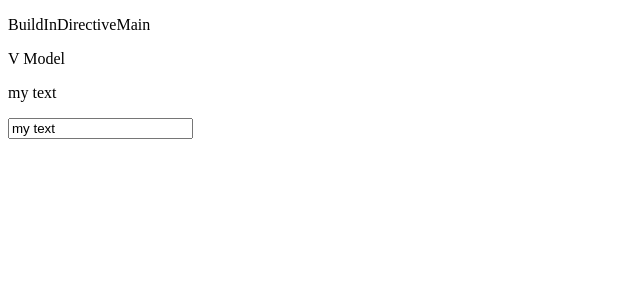
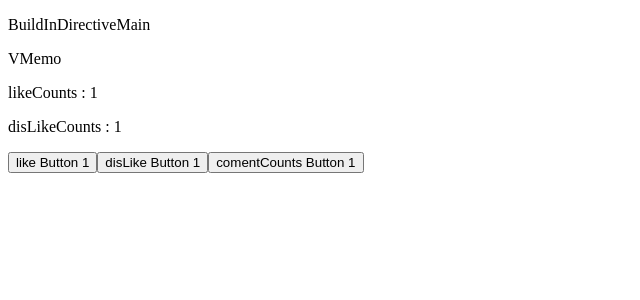
Before and after one commit to es-77/learn-vue-js, a Vue app: page / in a window 1280 px wide. Shown: the top 300 px of the page, without its empty margins (0-640 px from the left). Built offline with nearby package versions, Linux system fonts and the light colour scheme.

Commit message:
v-memo v-slot v-pre v-once

```diff
--- a/src/components/buildInDirectives/BuildInDirectiveMain.vue
+++ b/src/components/buildInDirectives/BuildInDirectiveMain.vue
@@ -9,12 +9,18 @@
   <!-- <VForVue /> -->
   <!-- <VOnVue /> -->
   <!-- <VbindVue /> -->
-  <VModelVue />
+  <!-- <VModelVue /> -->
+  <!-- <VPreVue /> -->
+  <!-- <VOnceVue /> -->
+  <VMemoVue />
 </template>
 
 <script>
+import VMemoVue from './VMemo.vue';
+// import VOnceVue from './VOnce.vue';
 // import VbindVue from './VBind.vue';
-import VModelVue from './VModel.vue';
+// import VModelVue from './VModel.vue';
+// import VPreVue from './VPre.vue';
 // import VElseVue from './VElse.vue';
 // import VElseIfVue from './VElseIf.vue';
 // import VForVue from './VFor.vue';
@@ -36,7 +42,10 @@ export default {
     // VForVue
     // VOnVue
     // VbindVue
-    VModelVue
+    // VModelVue
+    // VPreVue
+    // VOnceVue
+    VMemoVue
   }
 };
 </script>
--- /dev/null
+++ b/src/components/buildInDirectives/VMemo.vue
@@ -0,0 +1,31 @@
+<template>
+  <p>VMemo</p>
+  <div class="memo" v-mome="[likeCounts]">
+    <p>likeCounts : {{ likeCounts }}</p>
+    <p>disLikeCounts : {{ disLikeCounts }}</p>
+  </div>
+  <!-- <p>uppdate {{ updateCount }}</p> -->
+  <button @click="likeCounts++">like Button {{ likeCounts }}</button>
+  <button @click="disLikeCounts++">disLike Button {{ disLikeCounts }}</button>
+  <button @click="comentCounts++">comentCounts Button {{ comentCounts }}</button>
+  <!-- {{ onUpdateCount() }} -->
+</template>
+
+<script>
+export default {
+  name: 'VMemo',
+  data() {
+    return {
+      likeCounts: 1,
+      disLikeCounts: 1,
+      comentCounts: 1,
+      updateCount: 1
+    };
+  },
+  methods: {
+    onUpdateCount() {
+      this.updateCount++;
+    }
+  }
+};
+</script>
--- /dev/null
+++ b/src/components/buildInDirectives/VOnce.vue
@@ -0,0 +1,17 @@
+<template>
+  <p>VOnce</p>
+  <p v-once>{{ text }}</p>
+  <p>{{ text }}</p>
+  <input type="text" name="name" id="name" v-model="text" />
+</template>
+
+<script>
+export default {
+  name: 'VOnce',
+  data() {
+    return {
+      text: 'my text first time'
+    };
+  }
+};
+</script>
--- /dev/null
+++ b/src/components/buildInDirectives/VPre.vue
@@ -0,0 +1,12 @@
+<template>
+  <p>V Pre</p>
+  <span v-pre>{{ this will not be compiled alert(123) }}</span>
+
+  <!-- <div class="div" id="myDiv">{{ alert(21) }}</div> //error -->
+</template>
+
+<script>
+export default {
+  name: 'VPre'
+};
+</script>
```
Also changed, not shown: src/components/buildInDirectives/VSlot.vue (added, +15 -0 lines).
